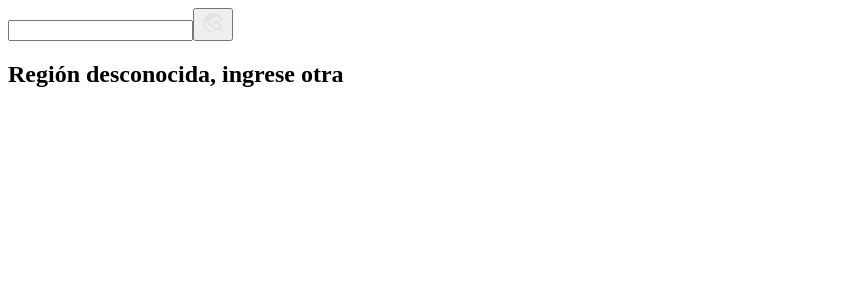
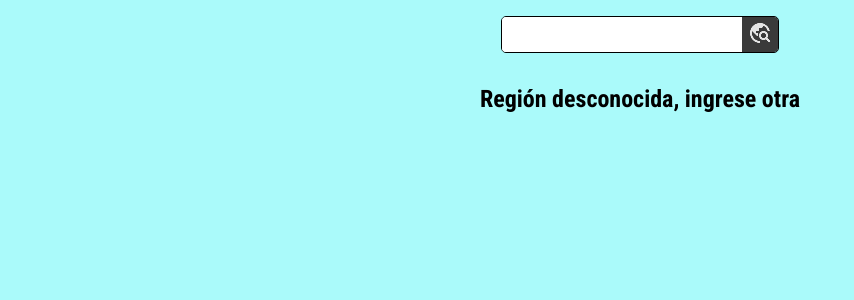
Before and after one commit to acnielwilliams08/weather-app-v2, a React (Vite) app: page / in a window 1280 px wide. Shown: the top 300 px of the page, without its empty margins (0-854 px from the left). Built offline with nearby package versions, Linux system fonts and the light colour scheme; no server answers.

Commit message:
Agregando estilos al body y al search

```diff
--- a/index.html
+++ b/index.html
@@ -3,6 +3,12 @@
   <head>
     <meta charset="UTF-8" />
     <link rel="icon" type="image/svg+xml" href="/vite.svg" />
+    <link rel="preconnect" href="https://fonts.googleapis.com" />
+    <link rel="preconnect" href="https://fonts.gstatic.com" crossorigin />
+    <link
+      href="https://fonts.googleapis.com/css2?family=Roboto+Condensed:ital,wght@0,100..900;1,100..900&display=swap"
+      rel="stylesheet"
+    />
     <meta name="viewport" content="width=device-width, initial-scale=1.0" />
     <title>Weather-App-V2</title>
   </head>
--- /dev/null
+++ b/pnpm-workspace.yaml
@@ -0,0 +1,3 @@
+onlyBuiltDependencies:
+  - '@swc/core'
+  - esbuild
--- a/src/WeatherApp.tsx
+++ b/src/WeatherApp.tsx
@@ -2,6 +2,7 @@ import { Search, Time } from "./components/header";
 import { DownMain, TopMain } from "./components/contenMain";
 import { useGetApi } from "./hooks/useGetApi";
 import { useState } from "react";
+import './styles/WeatherApp.css'
 
 export const WeatherApp = () => {
   const [region, setRegion] = useState("Cuba");
--- a/src/components/header/Search.tsx
+++ b/src/components/header/Search.tsx
@@ -1,5 +1,6 @@
 import { useRef } from "react";
 import searchIcon from "../../assets/travel_explore_24dp_E3E3E3_FILL0_wght400_GRAD0_opsz24.png";
+import '../../styles/components/header/Search.css'
 
 interface SearchProps {
   onInputSubmit: (value: string) => void;
--- a/src/components/header/index.ts
+++ b/src/components/header/index.ts
@@ -1,2 +1,2 @@
 export * from "./Search";
-export * from "./Time";
+export * from "../contenMain/Time";
--- /dev/null
+++ b/src/styles/WeatherApp.css
@@ -0,0 +1,26 @@
+*,
+*::after,
+*::before {
+  padding: 0;
+  border: 0;
+  margin: 0;
+  box-sizing: border-box;
+  font-family: "Roboto Condensed", sans-serif;
+}
+
+#root {
+  min-height: 100dvh;
+  width: 100%;
+  padding: 1rem;
+  background: rgb(170, 250, 250);
+  transition: 0.5s ease-in;
+  display: flex;
+  gap: 2rem;
+  flex-direction: column;
+  align-items: center;
+}
+
+header,
+body {
+  width: 100%;
+}
--- /dev/null
+++ b/src/styles/components/header/Search.css
@@ -0,0 +1,31 @@
+.input_container {
+  width: fit-content;
+  display: flex;
+  justify-content: center;
+  border: 1px solid black;
+  border-radius: 5px;
+  overflow: hidden;
+  justify-self: center;
+}
+
+.input {
+  width: 15rem;
+  height: 2.2rem;
+  padding: 1rem;
+  font-size: 1.2rem;
+  font-weight: 600;
+
+  &:focus-visible {
+    outline: 0;
+  }
+}
+
+.input_button {
+  width: 2.2rem;
+  background-color: rgb(58, 58, 58);
+  transition: 0.5s ease-in;
+
+  &:hover {
+    background-color: rgb(26, 26, 26);
+  }
+}
```
Also changed, not shown: src/components/contenMain/Time.tsx (renamed from src/components/header/Time.tsx).
